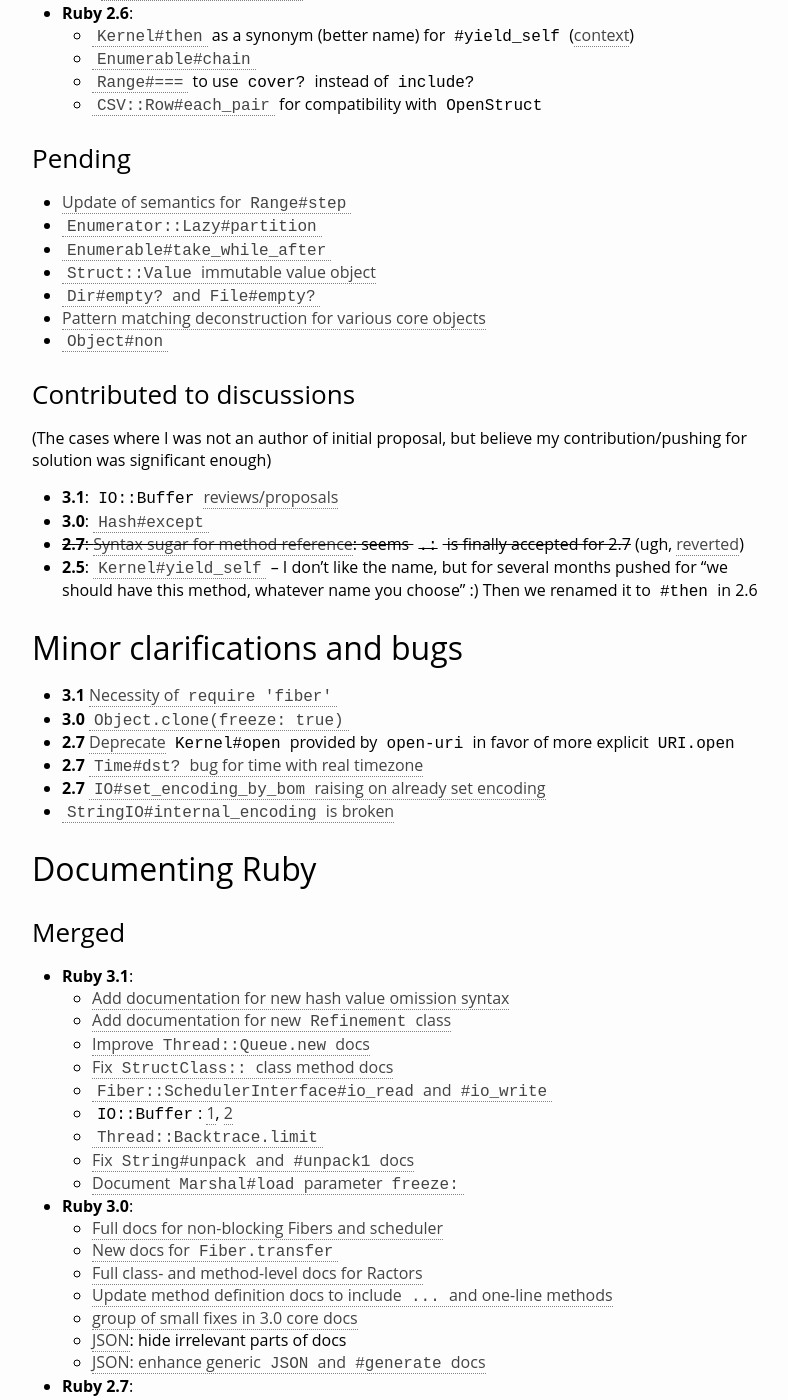
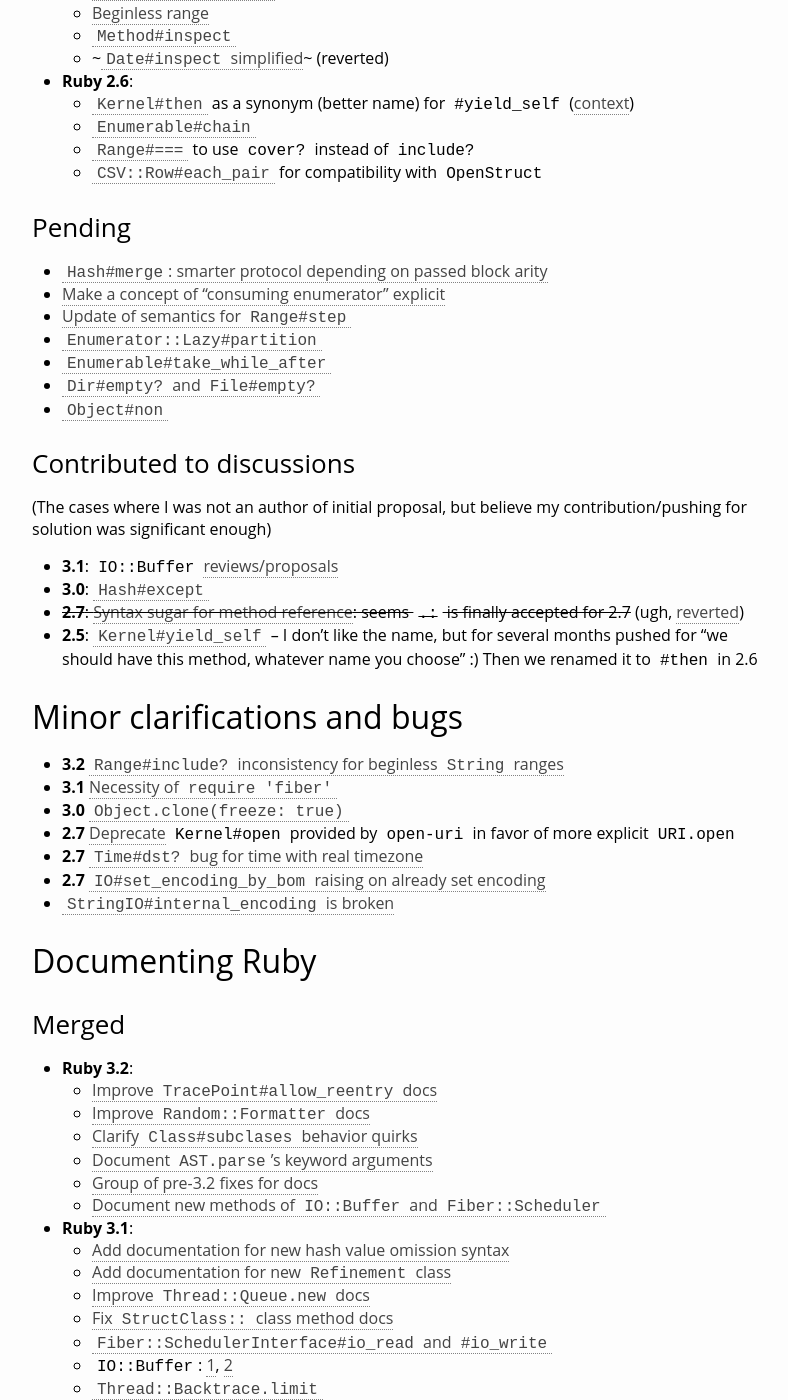
Before and after one commit to zverok/zverok.github.io, a Jekyll site: the page built from ruby.md, in a window 1280 px wide and 1400 px high, scrolled down 883 px. Shown: the whole window, without its empty margins (238-1026 px from the left). Built offline with Jekyll 4.4.1, drawn with Linux system fonts in a browser that asks for light colours; nearby versions of some CDN libraries; some of the changed text lies outside the part shown.

Commit message:
Update Ruby contributions

```diff
--- a/ruby.md
+++ b/ruby.md
@@ -10,6 +10,9 @@
 
 ### Accepted
 
+* **Ruby 3.2**:
+  * [`Data` class](https://bugs.ruby-lang.org/issues/16122)
+  * [`Time#deconstruct_keys`](https://bugs.ruby-lang.org/issues/19071), also [`Date` and `DateTime`](https://github.com/ruby/date/pull/80)
 * **Ruby 3.1**:
   * [`Enumerable#compact` and `Enumerator::Lazy#compact`](https://bugs.ruby-lang.org/issues/17312)
 * **Ruby 3.0**:
@@ -29,12 +32,12 @@
 
 ### Pending
 
+* [`Hash#merge`: smarter protocol depending on passed block arity](https://bugs.ruby-lang.org/issues/19272)
+* [Make a concept of "consuming enumerator" explicit](https://bugs.ruby-lang.org/issues/19061)
 * [Update of semantics for `Range#step`](https://bugs.ruby-lang.org/issues/18368)
 * [`Enumerator::Lazy#partition`](https://bugs.ruby-lang.org/issues/18262)
 * [`Enumerable#take_while_after`](https://bugs.ruby-lang.org/issues/18136)
-* [`Struct::Value` immutable value object](https://bugs.ruby-lang.org/issues/16122)
 * [`Dir#empty?` and `File#empty?`](https://bugs.ruby-lang.org/issues/16249)
-* [Pattern matching deconstruction for various core objects](https://bugs.ruby-lang.org/issues/16464)
 * [`Object#non`](https://bugs.ruby-lang.org/issues/17330)
 
 ### Contributed to discussions
@@ -48,6 +51,7 @@
 
 ## Minor clarifications and bugs
 
+* **3.2** [`Range#include?` inconsistency for beginless `String` ranges](https://bugs.ruby-lang.org/issues/18580)
 * **3.1** [Necessity of `require 'fiber'`](https://bugs.ruby-lang.org/issues/17407)
 * **3.0** [`Object.clone(freeze: true)`](https://bugs.ruby-lang.org/issues/16175)
 * **2.7** [Deprecate](https://bugs.ruby-lang.org/issues/15893) `Kernel#open` provided by `open-uri` in favor of more explicit `URI.open`
@@ -59,6 +63,13 @@
 
 ### Merged
 
+* **Ruby 3.2**:
+  * [Improve `TracePoint#allow_reentry` docs](https://github.com/ruby/ruby/pull/5380)
+  * [Improve `Random::Formatter` docs](https://github.com/ruby/ruby/pull/5434)
+  * [Clarify `Class#subclases` behavior quirks](https://github.com/ruby/ruby/pull/5480)
+  * [Document `AST.parse`'s keyword arguments](https://github.com/ruby/ruby/pull/6996)
+  * [Group of pre-3.2 fixes for docs](https://github.com/ruby/ruby/pull/6985)
+  * [Document new methods of `IO::Buffer` and `Fiber::Scheduler`](https://github.com/ruby/ruby/pull/7016)
 * **Ruby 3.1**:
   * [Add documentation for new hash value omission syntax](https://github.com/ruby/ruby/pull/5244)
   * [Add documentation for new `Refinement` class](https://github.com/ruby/ruby/pull/5272)
```
Also changed, not shown: other parts of ruby.md (+0 -2 lines).
